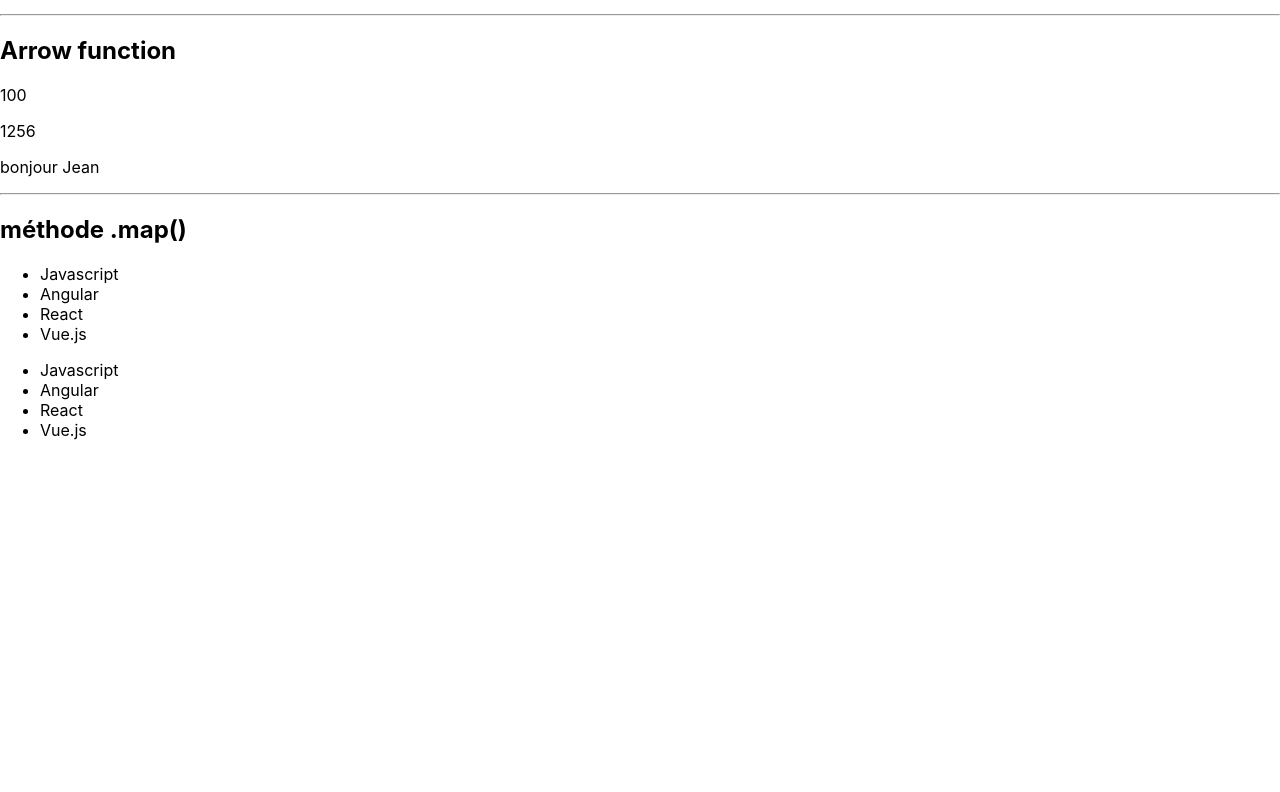
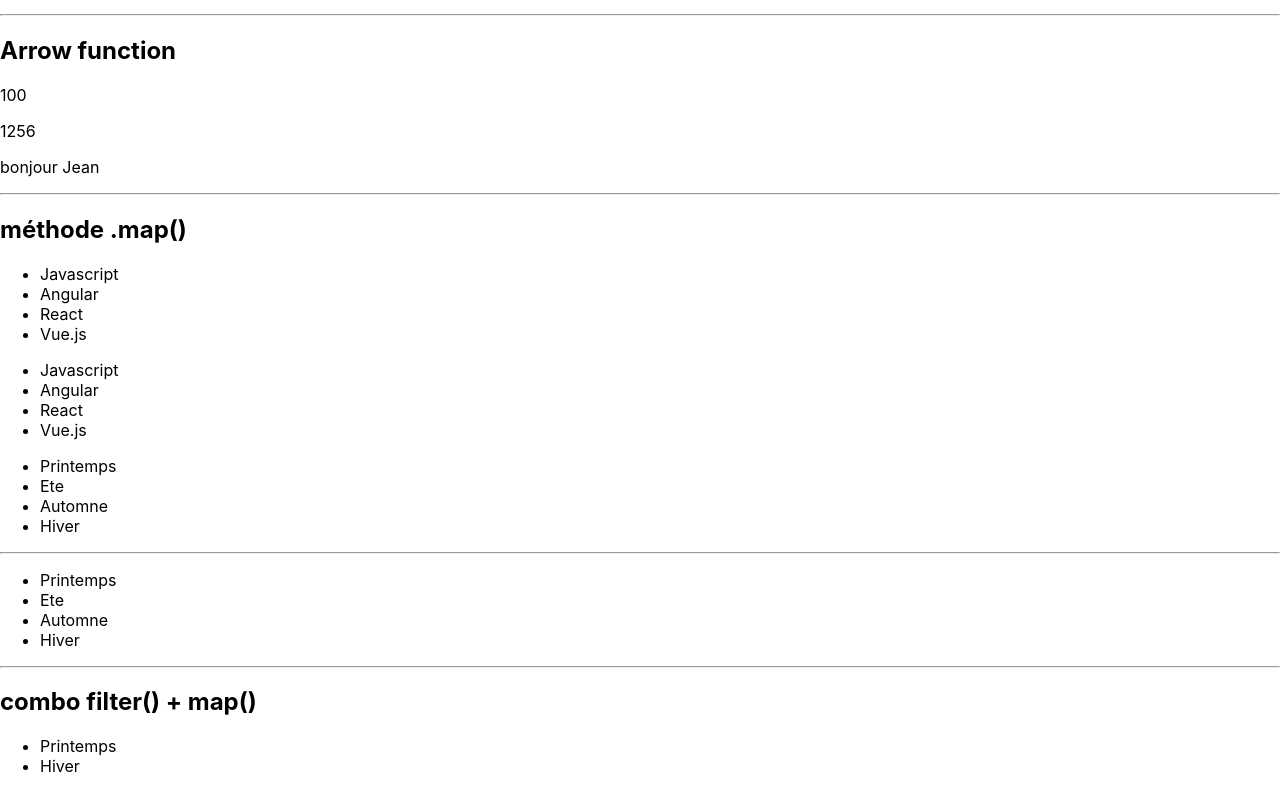
Before and after one commit to webdevproformation/react-j1-juin2020, a React (Create React App) app: page / in a window 1280 px wide. Shown: the part 230-1022 px from the top of the page. Before the commit the page ends 800 px from the top, so only its background shows below. Built offline with nearby package versions, Linux system fonts and the light colour scheme.

Commit message:
combo map + filter sur un tableau

```diff
--- a/src/Rappel.jsx
+++ b/src/Rappel.jsx
@@ -139,8 +139,27 @@
 
 // créer un tableau
 const saison = ["Printemps", "Ete", "Automne", "Hiver"];
-// est ce que vous pouvez afficher dans une liste <li> les différents éléments du tableau
+const listeSaison = saison.map((el) => <li>{el}</li>);
+// est ce que vous pouvez afficher dans une liste <li> les différents éléments du tableau en utilisant map();
 
+const saisonDetail = [
+    {
+        nom: "Printemps",
+        isActif: true
+    },
+    {
+        nom: "Ete",
+        isActif: false
+    },
+    {
+        nom: "Automne",
+        isActif: false
+    },
+    {
+        nom: "Hiver",
+        isActif: true
+    }
+];
 
 class Rappel extends Component {
     state = {}
@@ -170,6 +189,19 @@
                 <ul>
                     {listeMatiere}
                 </ul>
+                {/** afficher les différents élément du éléments de la variable saison ici ! */}
+                <ul>
+                    {listeSaison}
+                </ul>
+                <hr />
+                <ul>
+                    {saison.map((el) => <li>{el}</li>) /** autre solution */}
+                </ul>
+                <hr />
+                <h2>combo filter() + map()</h2>
+                <ul>
+                    {saisonDetail.filter((el) => el.isActif === true).map((el) => <li>{el.nom}</li>)}
+                </ul>
             </div>
         );
     }
```
